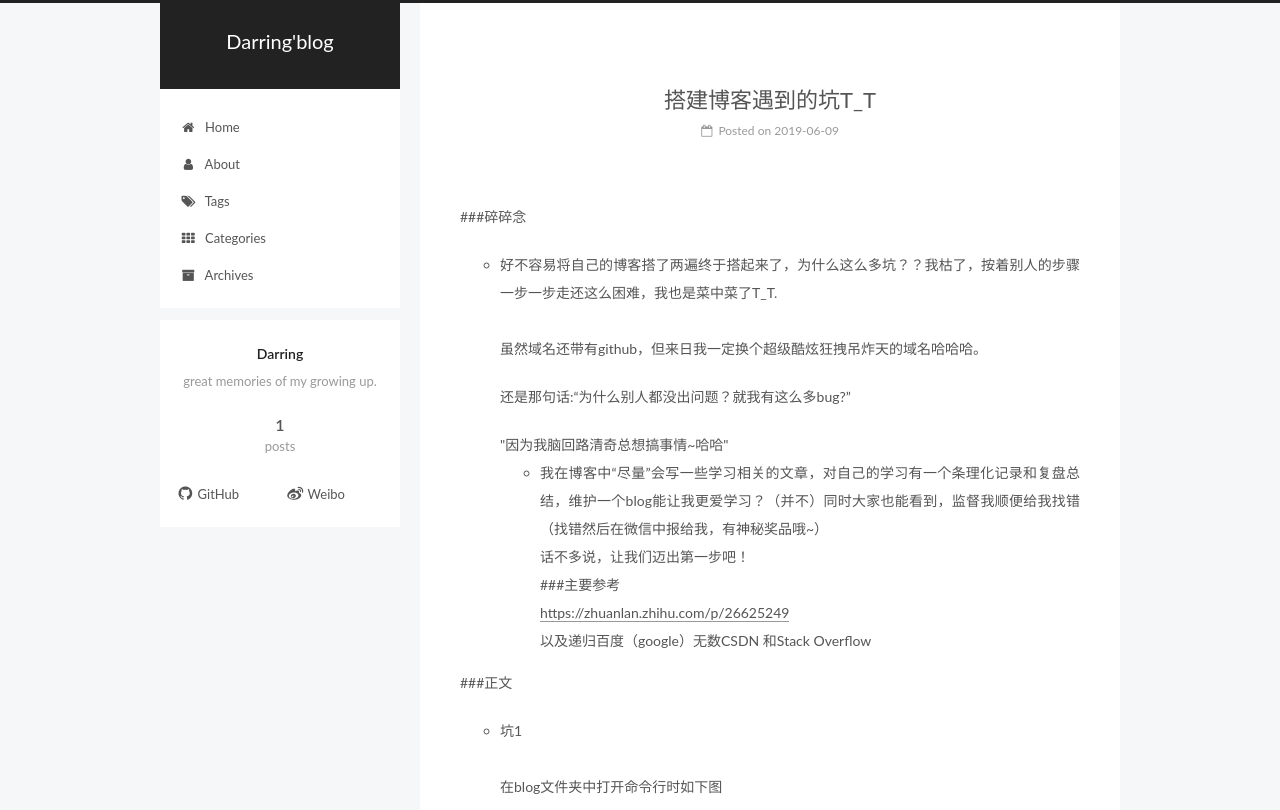
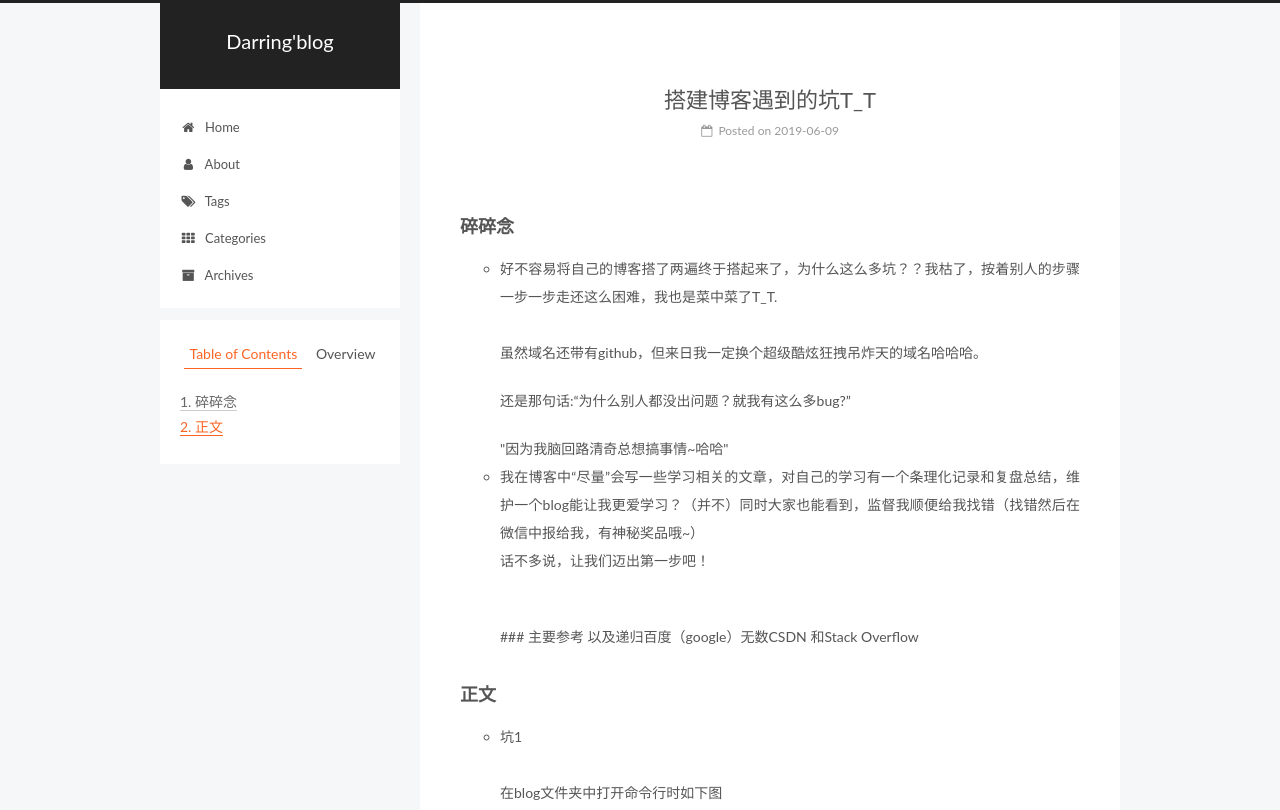
Before and after one commit to DarringZhang/DarringZhang.github.io, a plain HTML site: page 2019/06/09/MyBlog/index.html in a window 1280 px wide. Shown: the top 810 px of the page. Drawn offline with Linux system fonts and the light colour scheme.

Commit message:
Site updated: 2019-06-09 10:16:46

```diff
--- a/2019/06/09/MyBlog/index.html
+++ b/2019/06/09/MyBlog/index.html
@@ -79,17 +79,17 @@
 
 
 
-<meta name="description" content="###碎碎念  好不容易将自己的博客搭了两遍终于搭起来了，为什么这么多坑？？我枯了，按着别人的步骤一步一步走还这么困难，我也是菜中菜了T_T.虽然域名还带有github，但来日我一定换个超级酷炫狂拽吊炸天的域名哈哈哈。  还是那句话:“为什么别人都没出问题？就我有这么多bug?”  &quot;因为我脑回路清奇总想搞事情~哈哈&quot;   我在博客中“尽量”会写一些学习相关的文章，对自己的学习有一个条理化记录和复">
+<meta name="description" content="碎碎念 好不容易将自己的博客搭了两遍终于搭起来了，为什么这么多坑？？我枯了，按着别人的步骤一步一步走还这么困难，我也是菜中菜了T_T.虽然域名还带有github，但来日我一定换个超级酷炫狂拽吊炸天的域名哈哈哈。  还是那句话:“为什么别人都没出问题？就我有这么多bug?”  &quot;因为我脑回路清奇总想搞事情~哈哈&quot;  我在博客中“尽量”会写一些学习相关的文章，对自己的学习有一个条理化记录和复盘总结，维">
 <meta property="og:type" content="article">
 <meta property="og:title" content="搭建博客遇到的坑T_T">
 <meta property="og:url" content="http://yoursite.com/2019/06/09/MyBlog/index.html">
 <meta property="og:site_name" content="Darring&#39;blog">
-<meta property="og:description" content="###碎碎念  好不容易将自己的博客搭了两遍终于搭起来了，为什么这么多坑？？我枯了，按着别人的步骤一步一步走还这么困难，我也是菜中菜了T_T.虽然域名还带有github，但来日我一定换个超级酷炫狂拽吊炸天的域名哈哈哈。  还是那句话:“为什么别人都没出问题？就我有这么多bug?”  &quot;因为我脑回路清奇总想搞事情~哈哈&quot;   我在博客中“尽量”会写一些学习相关的文章，对自己的学习有一个条理化记录和复">
+<meta property="og:description" content="碎碎念 好不容易将自己的博客搭了两遍终于搭起来了，为什么这么多坑？？我枯了，按着别人的步骤一步一步走还这么困难，我也是菜中菜了T_T.虽然域名还带有github，但来日我一定换个超级酷炫狂拽吊炸天的域名哈哈哈。  还是那句话:“为什么别人都没出问题？就我有这么多bug?”  &quot;因为我脑回路清奇总想搞事情~哈哈&quot;  我在博客中“尽量”会写一些学习相关的文章，对自己的学习有一个条理化记录和复盘总结，维">
 <meta property="og:locale" content="default">
-<meta property="og:updated_time" content="2019-06-09T02:08:57.341Z">
+<meta property="og:updated_time" content="2019-06-09T02:16:18.300Z">
 <meta name="twitter:card" content="summary">
 <meta name="twitter:title" content="搭建博客遇到的坑T_T">
-<meta name="twitter:description" content="###碎碎念  好不容易将自己的博客搭了两遍终于搭起来了，为什么这么多坑？？我枯了，按着别人的步骤一步一步走还这么困难，我也是菜中菜了T_T.虽然域名还带有github，但来日我一定换个超级酷炫狂拽吊炸天的域名哈哈哈。  还是那句话:“为什么别人都没出问题？就我有这么多bug?”  &quot;因为我脑回路清奇总想搞事情~哈哈&quot;   我在博客中“尽量”会写一些学习相关的文章，对自己的学习有一个条理化记录和复">
+<meta name="twitter:description" content="碎碎念 好不容易将自己的博客搭了两遍终于搭起来了，为什么这么多坑？？我枯了，按着别人的步骤一步一步走还这么困难，我也是菜中菜了T_T.虽然域名还带有github，但来日我一定换个超级酷炫狂拽吊炸天的域名哈哈哈。  还是那句话:“为什么别人都没出问题？就我有这么多bug?”  &quot;因为我脑回路清奇总想搞事情~哈哈&quot;  我在博客中“尽量”会写一些学习相关的文章，对自己的学习有一个条理化记录和复盘总结，维">
 
 
 
@@ -329,19 +329,20 @@
 
 
 
-        <p>###碎碎念</p>
-<ul>
+        <h3 id="碎碎念"><a href="#碎碎念" class="headerlink" title="碎碎念"></a>碎碎念</h3><ul>
 <li><p>好不容易将自己的博客搭了两遍终于搭起来了，为什么这么多坑？？我枯了，按着别人的步骤一步一步走还这么困难，我也是菜中菜了T_T.<br><br>虽然域名还带有github，但来日我一定换个超级酷炫狂拽吊炸天的域名哈哈哈。</p>
  <p>还是那句话:“为什么别人都没出问题？就我有这么多bug?”</p>
  "因为我脑回路清奇总想搞事情~哈哈"
+</li>
+<li><p>我在博客中“尽量”会写一些学习相关的文章，对自己的学习有一个条理化记录和复盘总结，维护一个blog能让我更爱学习？（并不）同时大家也能看到，监督我顺便给我找错（找错然后在微信中报给我，有神秘奖品哦~）<br>话不多说，让我们迈出第一步吧！</p>
+<br>
+### 主要参考
+<https: 26625249 zhuanlan.zhihu.com p>
+以及递归百度（google）无数CSDN 和Stack Overflow
 
-<ul>
-<li>我在博客中“尽量”会写一些学习相关的文章，对自己的学习有一个条理化记录和复盘总结，维护一个blog能让我更爱学习？（并不）同时大家也能看到，监督我顺便给我找错（找错然后在微信中报给我，有神秘奖品哦~）<br>话不多说，让我们迈出第一步吧！<br>###主要参考<br><a href="https://zhuanlan.zhihu.com/p/26625249" target="_blank" rel="noopener">https://zhuanlan.zhihu.com/p/26625249</a><br>以及递归百度（google）无数CSDN 和Stack Overflow</li>
+</https:></li>
 </ul>
-</li>
-</ul>
-<p>###正文</p>
-<ul>
+<h3 id="正文"><a href="#正文" class="headerlink" title="正文"></a>正文</h3><ul>
 <li>坑1<br><br>在blog文件夹中打开命令行时如下图</li>
 </ul>
 
@@ -412,8 +413,17 @@
 
 
 
+        <ul class="sidebar-nav motion-element">
+          <li class="sidebar-nav-toc sidebar-nav-active" data-target="post-toc-wrap">
+            Table of Contents
+          </li>
+          <li class="sidebar-nav-overview" data-target="site-overview-wrap">
+            Overview
+          </li>
+        </ul>
 
-      <section class="site-overview-wrap sidebar-panel sidebar-panel-active">
+
+      <section class="site-overview-wrap sidebar-panel">
         <div class="site-overview">
           <div class="site-author motion-element" itemprop="author" itemscope itemtype="http://schema.org/Person">
 
@@ -471,6 +481,22 @@
         </div>
       </section>
 
+
+      <!--noindex-->
+        <section class="post-toc-wrap motion-element sidebar-panel sidebar-panel-active">
+          <div class="post-toc">
+
+
+
+
+
+
+              <div class="post-toc-content"><ol class="nav"><li class="nav-item nav-level-3"><a class="nav-link" href="#碎碎念"><span class="nav-number">1.</span> <span class="nav-text">碎碎念</span></a></li><li class="nav-item nav-level-3"><a class="nav-link" href="#正文"><span class="nav-number">2.</span> <span class="nav-text">正文</span></a></li></ol></div>
+
+
+          </div>
+        </section>
+      <!--/noindex-->
 
 
 
```
Also changed, not shown: index.html (+9 -8 lines).
